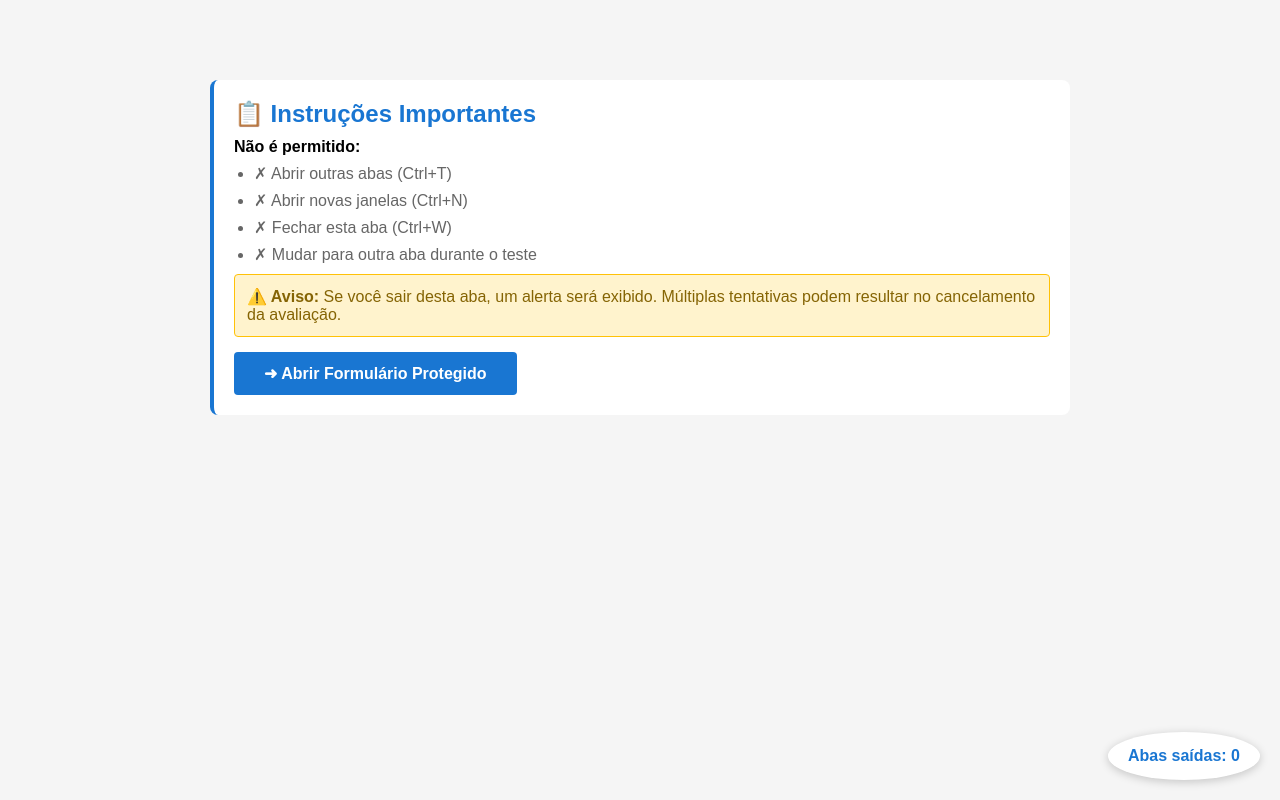
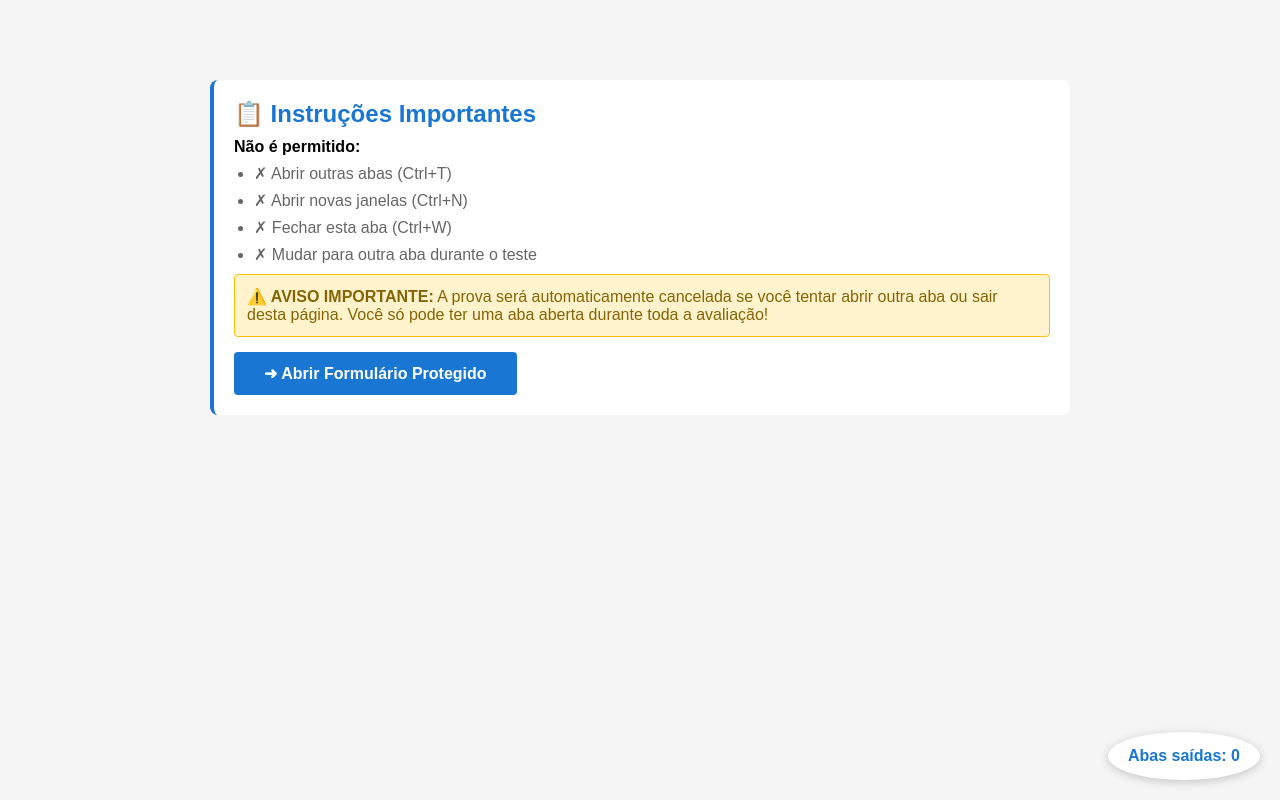
Before and after one commit to LikeADinoMv08/Provas-, a plain HTML site: page index.html in a window 1280 px wide. Drawn offline with Linux system fonts and the light colour scheme.

Commit message:
Update index.html

```diff
--- a/index.html
+++ b/index.html
@@ -126,7 +126,7 @@
         <li>✗ Mudar para outra aba durante o teste</li>
       </ul>
       <div class="aviso">
-        <strong>⚠️ Aviso:</strong> Se você sair desta aba, um alerta será exibido. Múltiplas tentativas podem resultar no cancelamento da avaliação.
+        <strong>⚠️ AVISO IMPORTANTE:</strong> A prova será automaticamente cancelada se você tentar abrir outra aba ou sair desta página. Você só pode ter uma aba aberta durante toda a avaliação!
       </div>
 
       <button class="botao-abrir" onclick="abrirFormulario()">
```
